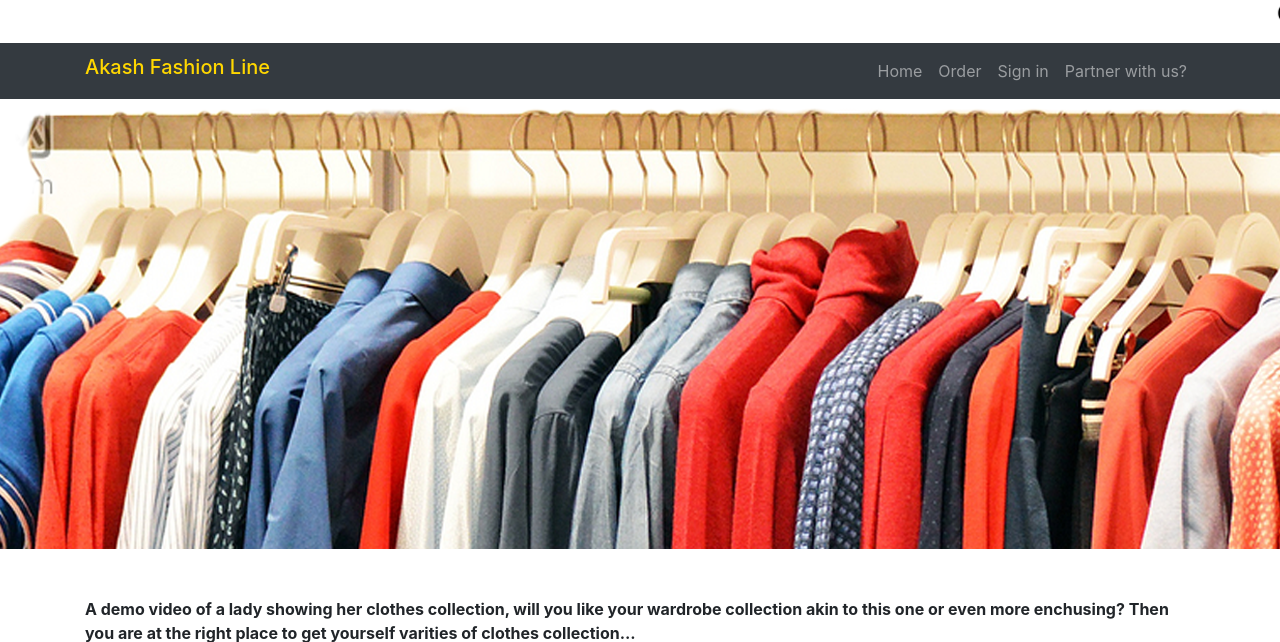
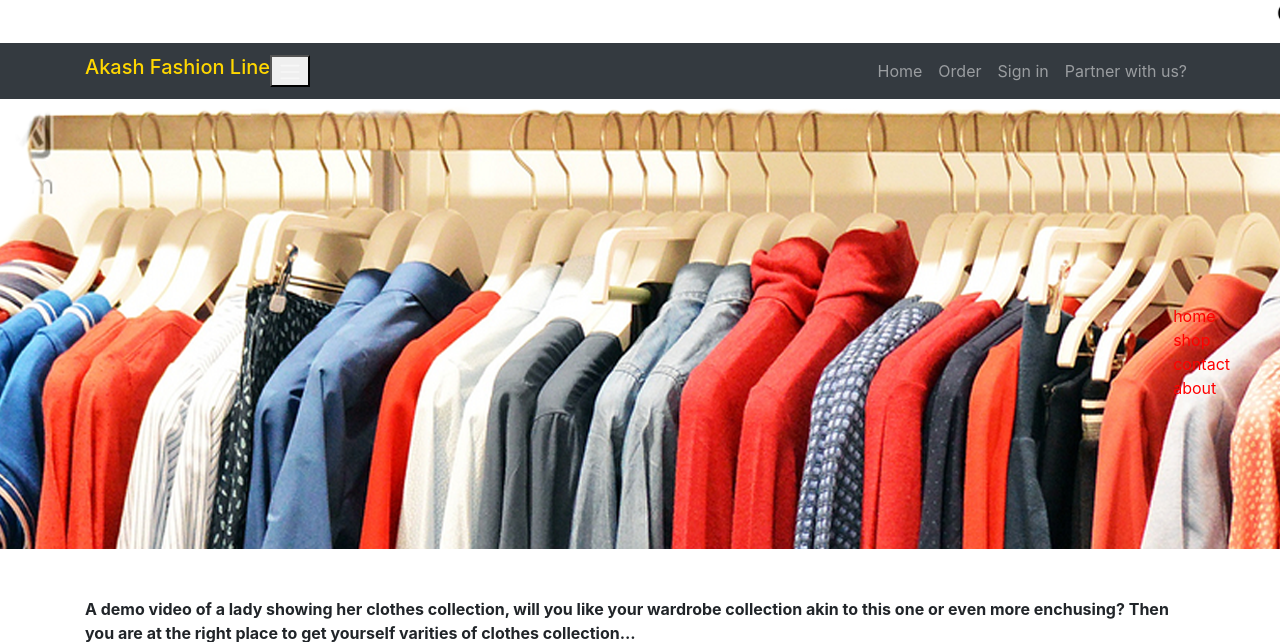
Before and after one commit to Hakkeym/Akash, a PHP site: page /akash/mainpage.php in a window 1280 px wide; the page is wider, and only the part inside the window is pictured. Shown: the top 642 px of that part. Run offline with PHP 8.4, Linux system fonts and the light colour scheme.

Commit message:
not working

```diff
--- /dev/null
+++ b/app.js
@@ -0,0 +1,24 @@
+const button = document.querySelector('.navbar-togglerz')
+const nav = document.querySelector('.nav')
+// const togglenav = () =>{
+//     if (nav.style.visibility === 'visible') {
+//         nav.style.visibility = 'hidden'
+//     }
+//     if (nav.style.visibility = 'hidden') {
+//         nav.style.visibility === 'visible'
+//     }
+
+// }
+
+
+// button.addEventListener('click', togglenav)
+
+button.addEventListener('click', function(){
+    // nav.style.visibility === 'visible' ? nav.style.visibility = 'hidden' : null;
+
+    // if (nav.style.visibility = 'hidden') {
+    //     nav.style.visibility === 'visible'
+    // }
+    // nav.style.visibility = 'hidden'
+    console.log(nav.style.visibility)
+})
--- a/mainpage.php
+++ b/mainpage.php
@@ -5,6 +5,7 @@
 	<link rel="stylesheet" type="text/css" href="jombotron">
 	<link rel="stylesheet" type="text/css" href="bootstrap.min.css">
 	<link rel="stylesheet" type="text/css" href="finalwork.css">
+	<link rel="stylesheet" href="styles.css">
 
 
 
@@ -31,9 +32,16 @@
     </style>
 </a>
 
-    <button class="navbar-toggler" type="button" data-toggle="collapse" data-target="#navbarResponsive" aria-controls="navbarResponsive" aria-expanded="false" aria-label="Toggle navigation">
+    <button class="navbar-togglerz" >
           <span class="navbar-toggler-icon"></span>
         </button>
+		<div class="nav">
+			<li>home</li>
+			<li>shop</li>
+			<li>contact</li>
+			<li>about</li>
+		</div>
+
     <div class="collapse navbar-collapse" id="navbarResponsive">
       <ul class="navbar-nav ml-auto">
         <li class="nav-item ">
@@ -162,5 +170,6 @@ producing concepts, Making sketches by hand or on the computer, Developing patte
 
 <script type="jquery-3.5.1.js"></script>
 <script type="bootstrap.min.js"></script>
+<script src="./app.js" ></script>
 </body>
 </html>
--- /dev/null
+++ b/styles.css
@@ -0,0 +1,8 @@
+.nav{
+    color: red;
+    display: block;
+    position: fixed;
+    right: 50px;
+    bottom: 400px;
+    visibility: visible;
+}
```
